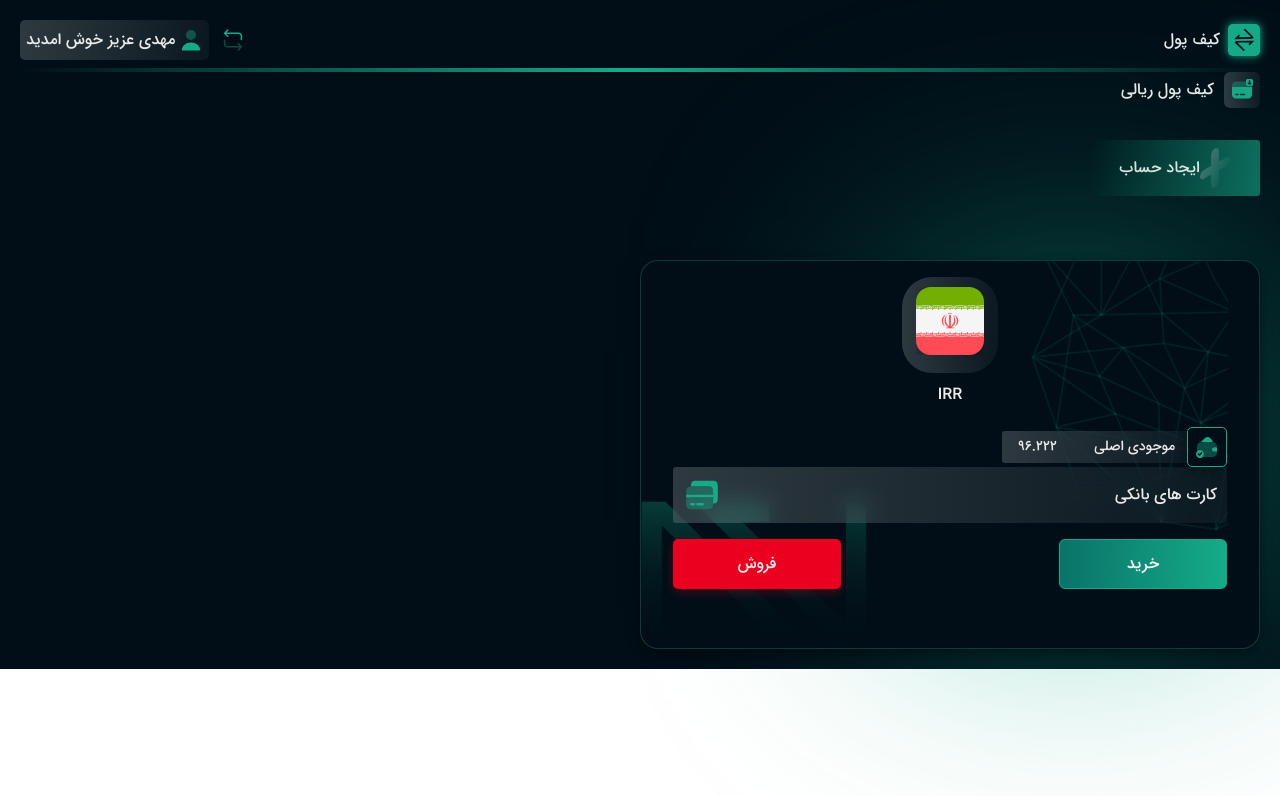
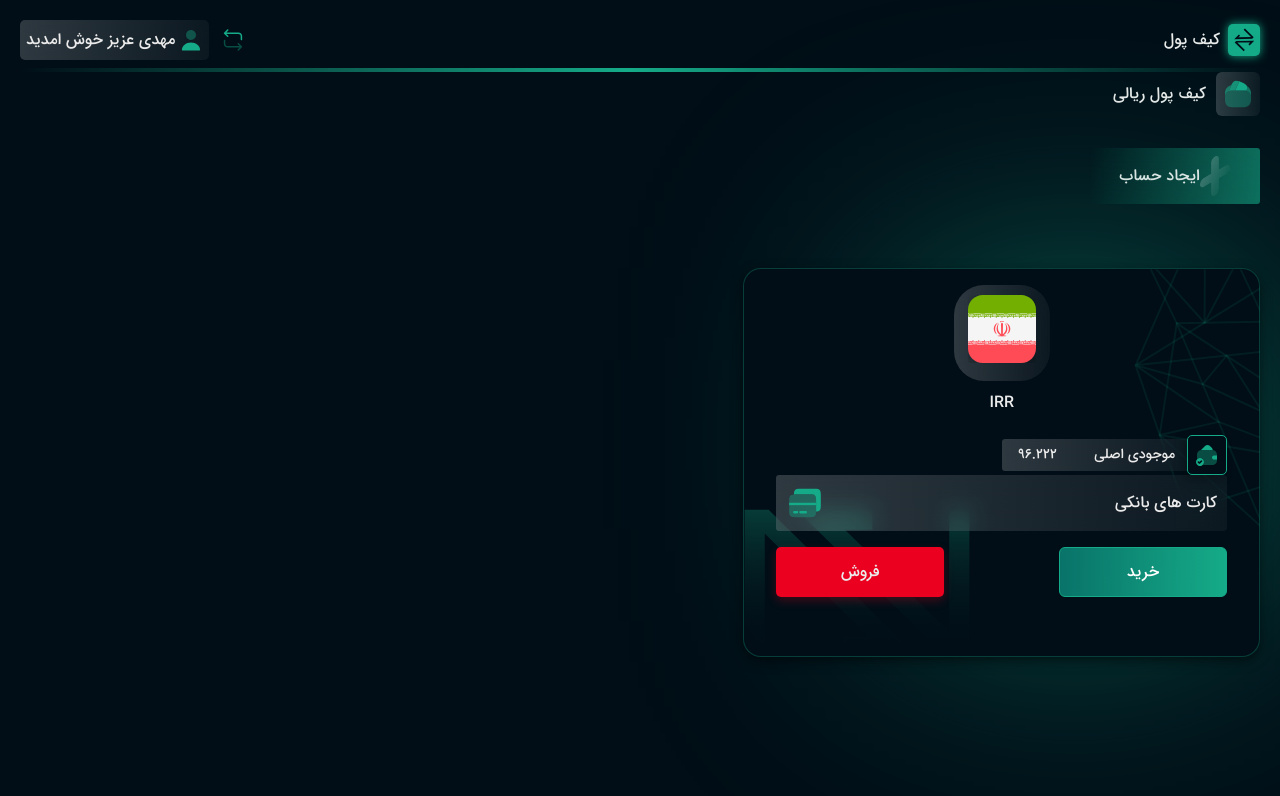
Before and after one commit to danyalbani240/dashboard, a Nuxt app: page /rial-wallet in a window 1280 px wide. Shown: the top 796 px of the page. Built offline with nearby package versions, Linux system fonts and the light colour scheme.

Commit message:
icon,width changed

```diff
--- a/pages/rial-wallet/index.vue
+++ b/pages/rial-wallet/index.vue
@@ -1,7 +1,7 @@
 <template>
-  <div class="bg-primary w-full text-Neutral-Gray p-5">
+  <div class="bg-primary w-full min-h-screen text-Neutral-Gray p-5">
     <base-dashboard-header :pageName="'کیف پول'" />
-    <base-part-header :address="'insidereport'" headName="کیف پول ریالی" />
+    <base-part-header :address="'walleticon'" headName="کیف پول ریالی" />
     <div class="flex flex-col items-end mt-8">
       <div class="create-acc flex flex-row-reverse justify-center items-center">
         <img src="../../assets/images/trade-button.svg" alt="" />
@@ -10,7 +10,7 @@
       <div class="relative w-full mt-16" dir="rtl">
         <div class="absolute card-bg"></div>
         <div
-          class="bg-primary mx-auto sm:mx-0 w-11/12 sm:w-6/12 rial-wallet-card px-2 sm:px-8 py-4"
+          class="bg-primary mx-auto sm:mx-0 w-11/12 sm:w-5/12 rial-wallet-card px-2 sm:px-8 py-4"
         >
           <div class="flex justify-center flex-col items-center">
             <div class="w-24 flag h-24 flex items-center justify-center">
```
